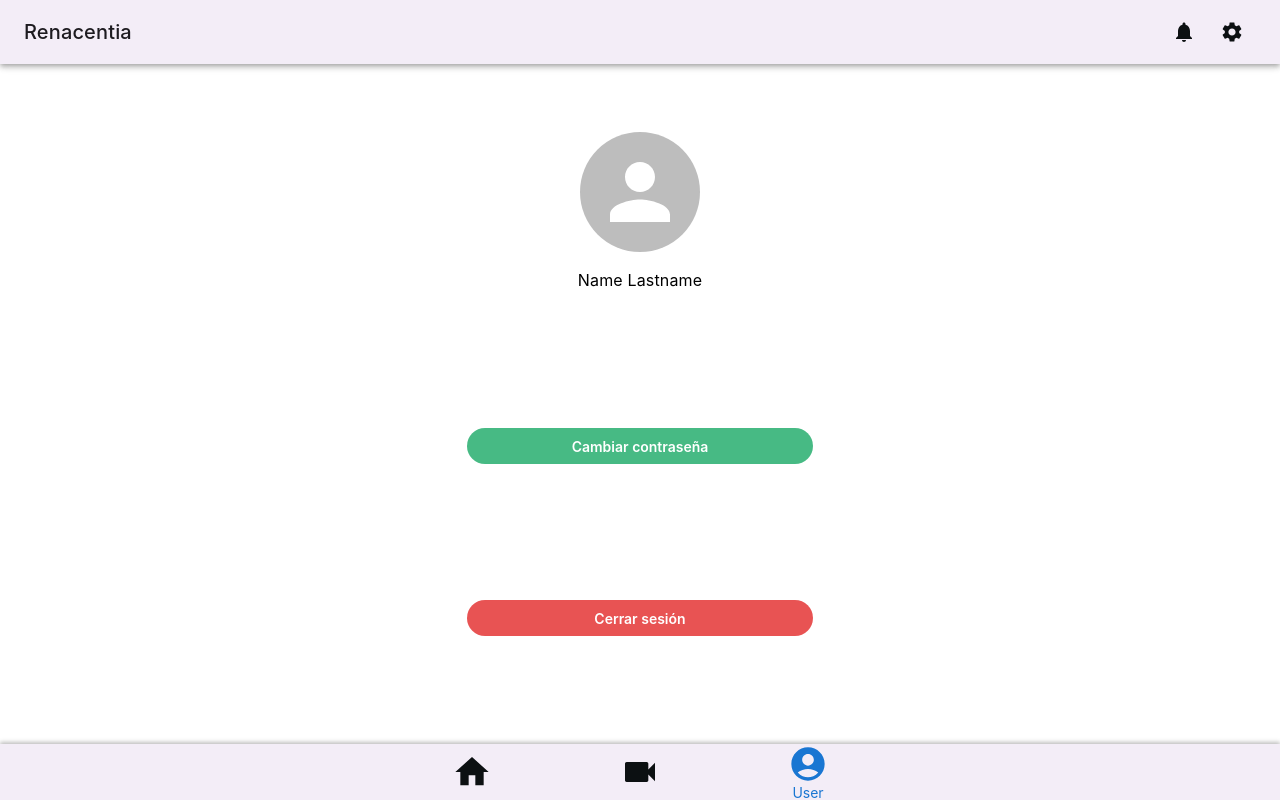
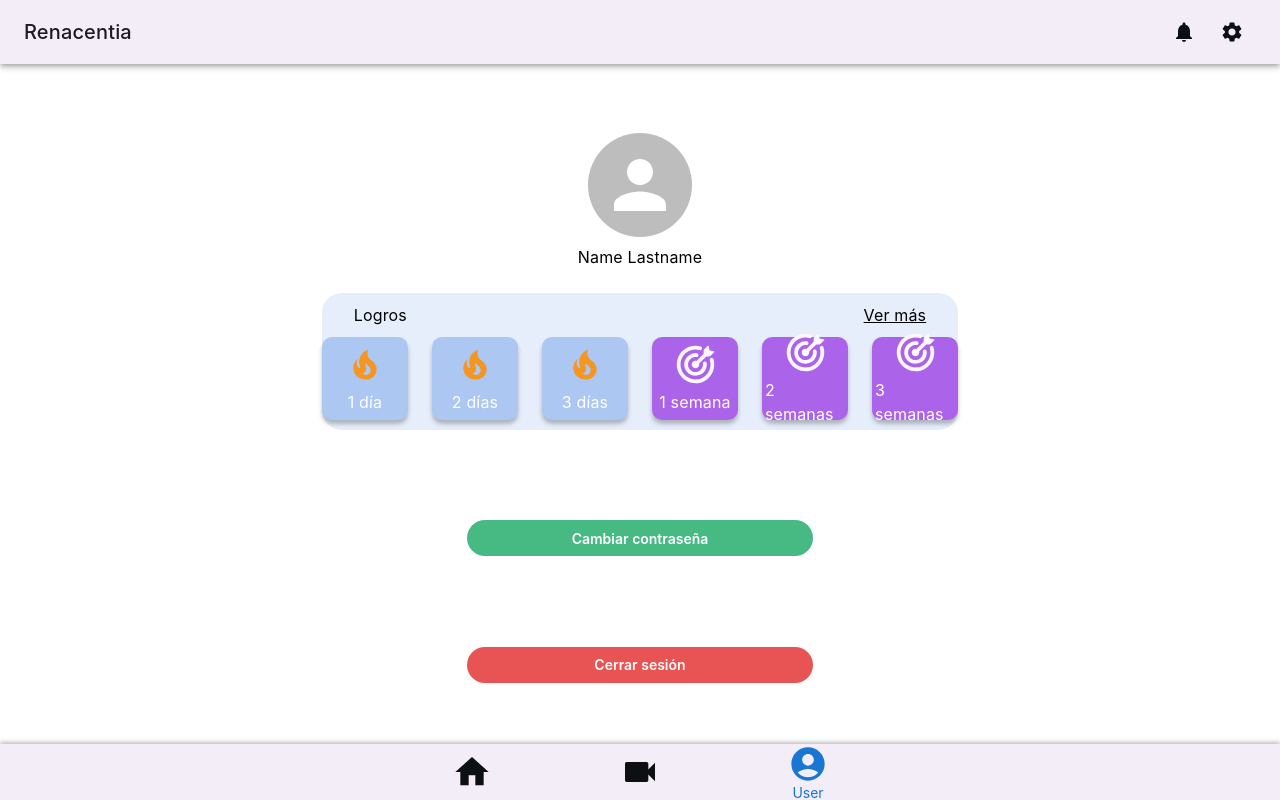
Before and after one commit to GATLA-Meditations/GATLA-Frontend, a Next.js app: page /profile in a window 1280 px wide. Built offline with nearby package versions, Linux system fonts and the light colour scheme.

Commit message:
added achievements

```diff
--- a/src/pages/profile/index.tsx
+++ b/src/pages/profile/index.tsx
@@ -1,3 +1,4 @@
+import Achievements from '@/components/Achievements';
 import Button from '@/components/Button';
 import NavBar from '@/components/NavBar';
 import TopBar from '@/components/TopBar';
@@ -15,9 +16,18 @@ const Profile = () => {
         console.log('Change Password');
     };
 
+    const achivementsMock = [
+        { type: 'streak', title: '1 día' },
+        { type: 'streak', title: '2 días' },
+        { type: 'streak', title: '3 días' },
+        { type: 'week', title: '1 semana' },
+        { type: 'week', title: '2 semanas' },
+        { type: 'week', title: '3 semanas' },
+    ];
+
     return (
-        <Box display={'flex'} flexDirection={'column'} height={'100vh'}>
-            <Box>
+        <Box display={'flex'} flexDirection={'column'} height={'100%'}>
+            <Box marginBottom={'3vh'}>
                 <TopBar amtNotifications={0} />
             </Box>
             <Box
@@ -26,6 +36,7 @@ const Profile = () => {
                 justifyContent={'space-around'}
                 alignItems={'center'}
                 height={'80vh'}
+                marginBottom={'5vh'}
             >
                 <Box
                     display={'flex'}
@@ -34,12 +45,19 @@ const Profile = () => {
                 >
                     <Avatar
                         sx={{
-                            width: '15vh',
-                            height: '15vh',
-                            marginBottom: '2vh',
+                            width: '13vh',
+                            height: '13vh',
+                            marginBottom: '1vh',
                         }}
                     ></Avatar>
-                    <Typography className="h5 bold">Name Lastname</Typography>
+                    <Typography className="h4 bold" marginBottom={'3vh'}>
+                        Name Lastname
+                    </Typography>
+                    <Achievements
+                        achievements={achivementsMock}
+                        title={'Logros'}
+                        viewMoreButton="Ver más"
+                    />
                 </Box>
                 <Button
                     variant="green"
```
